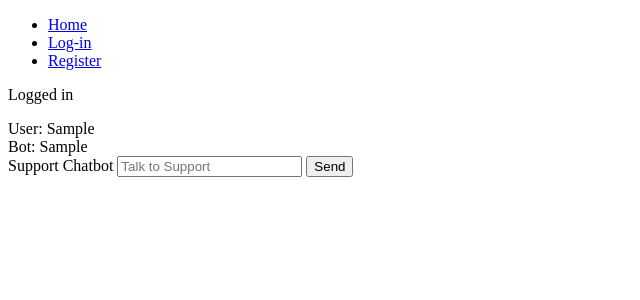
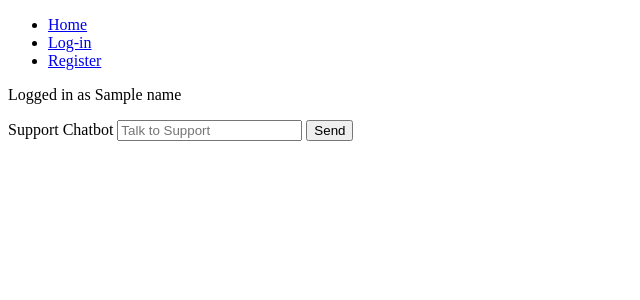
Before and after one commit to slowpoison752/aditya_mastersoft_python, a Flask app: template test3/basicProject/templates/welcome.html in a window 1280 px wide. Shown: the top 300 px of the page, without its empty margins (0-640 px from the left). Run offline with Flask 2, Linux system fonts and the light colour scheme; the template is opened without the code that fills it: most values are stand-ins (such as "Sample title", 1, 10 or a date in 2020).

Commit message:
flask web app for chat bot

```diff
--- a/test3/app.py
+++ b/test3/app.py
@@ -1,7 +1,7 @@
 from basicProject import app,db
 import credentials
 from flask  import render_template, redirect,request,url_for,flash,abort
-from flask_login import login_user,login_required,logout_user
+from flask_login import login_user,login_required,logout_user,current_user
 from basicProject.models import User
 from basicProject.forms import LoginForm,Registration
 from wit import Wit
@@ -14,13 +14,15 @@ bot = Wit(access_token = access_token)
 
 @app.route('/')
 def home():
-    flash("Please login or register!")
+    #flash("Please login or register!")
     return render_template('home.html')
 
 @app.route('/welcome')
 @login_required
 def welcome():
-    return render_template('welcome.html')
+    name = current_user.username
+    print(name)
+    return render_template('welcome.html', name = name)
 
 
 
--- a/test3/basicProject/forms.py
+++ b/test3/basicProject/forms.py
@@ -8,6 +8,8 @@ class LoginForm(FlaskForm):
     email = StringField('Email',validators=[DataRequired(),Email()])
     password = PasswordField('Password', validators=[DataRequired()])
     submit = SubmitField('Log In!')
+
+
 
 class Registration(FlaskForm):
     email = StringField('Email',validators=[DataRequired(), Email()])
--- /dev/null
+++ b/test3/basicProject/templates/process.html
@@ -0,0 +1,4 @@
+{% extends "base.html" %}
+{% block content %}
+    <p>Chatbot</p>
+{% endblock %}
--- a/test3/basicProject/templates/welcome.html
+++ b/test3/basicProject/templates/welcome.html
@@ -1,14 +1,7 @@
 {% extends "base.html" %}
 {% block content %}
     <div class="jumbotron">
-        <p>Logged in</p>
-
-
-    <div class="alert alert-primary" role="alert">
-        User: {{user_input}}
-    <div class="alert alert-dark" role="alert">
-        Bot: {{bot_response}}
-    </div>
+        <p>Logged in as {{ name }}</p>
 
     <form  action="/process" method="POST">
     <div class="form-group">
```
Also changed, not shown: test3/basicProject/templates/home.html (+1 -10 lines).
